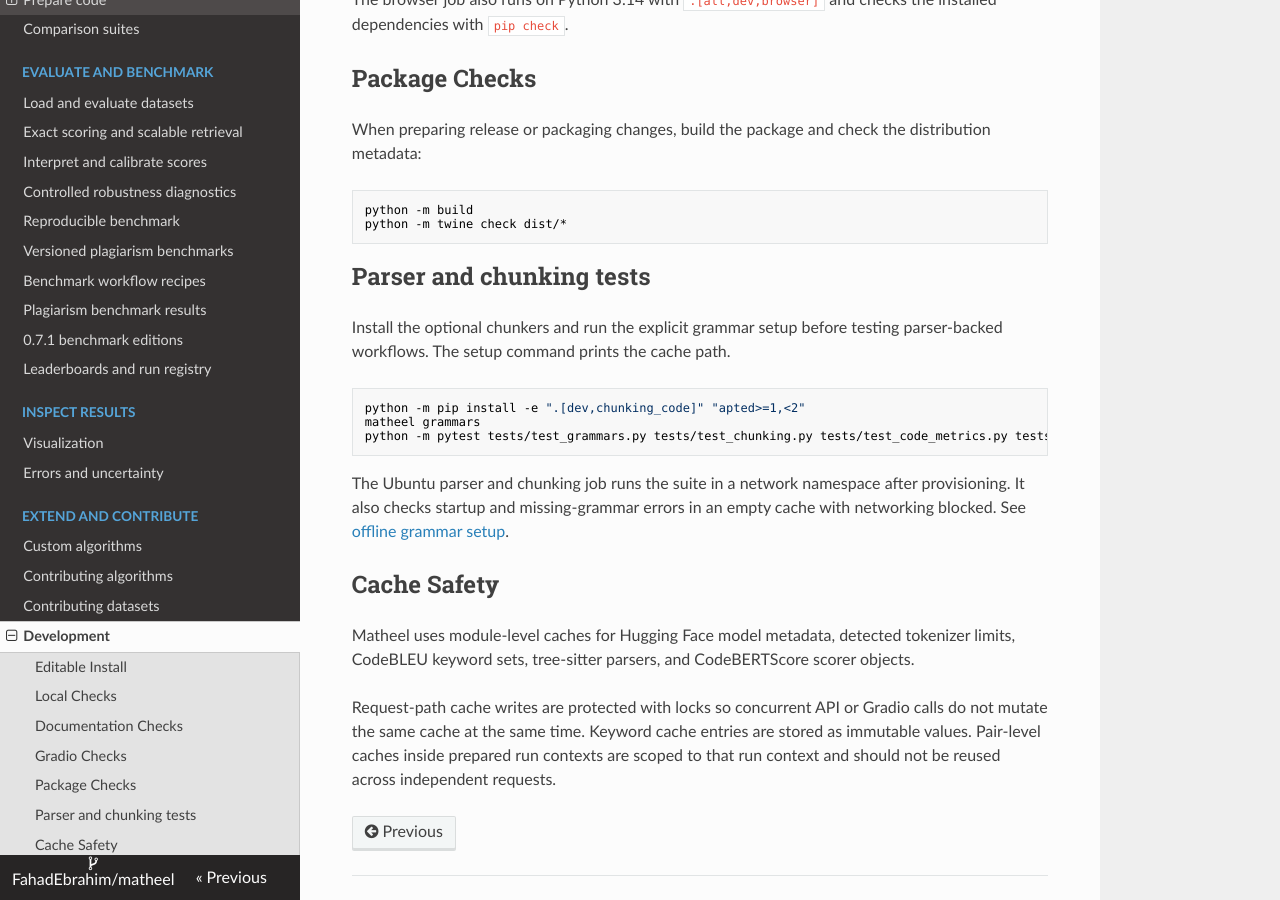
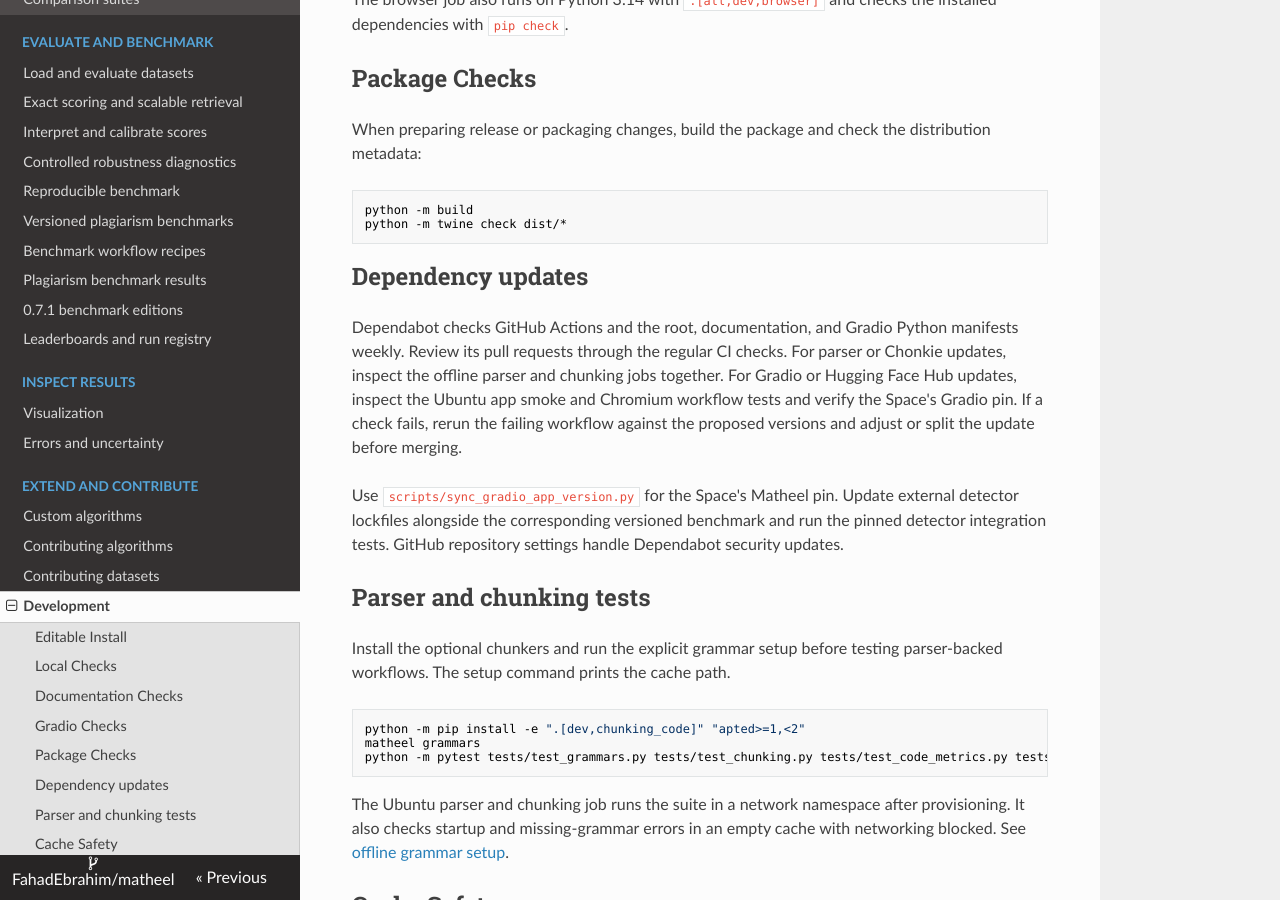
Before and after one commit to FahadEbrahim/matheel, an MkDocs documentation site: the page built from docs/development.md, in a window 1280 px wide and 900 px high, scrolled down 2854 px. Built offline with MkDocs 1.6.1, drawn with Linux system fonts in a browser that asks for light colours; nearby versions of some CDN libraries.

Commit message:
Configure reviewed Dependabot updates

````diff
--- a/docs/development.md
+++ b/docs/development.md
@@ -110,6 +110,12 @@ python -m build
 python -m twine check dist/*
 ```
 
+## Dependency updates
+
+Dependabot checks GitHub Actions and the root, documentation, and Gradio Python manifests weekly. Review its pull requests through the regular CI checks. For parser or Chonkie updates, inspect the offline parser and chunking jobs together. For Gradio or Hugging Face Hub updates, inspect the Ubuntu app smoke and Chromium workflow tests and verify the Space's Gradio pin. If a check fails, rerun the failing workflow against the proposed versions and adjust or split the update before merging.
+
+Use `scripts/sync_gradio_app_version.py` for the Space's Matheel pin. Update external detector lockfiles alongside the corresponding versioned benchmark and run the pinned detector integration tests. GitHub repository settings handle Dependabot security updates.
+
 ## Parser and chunking tests
 
 Install the optional chunkers and run the explicit grammar setup before testing parser-backed workflows. The setup command prints the cache path.
````
Also changed, not shown: 1 other file.
